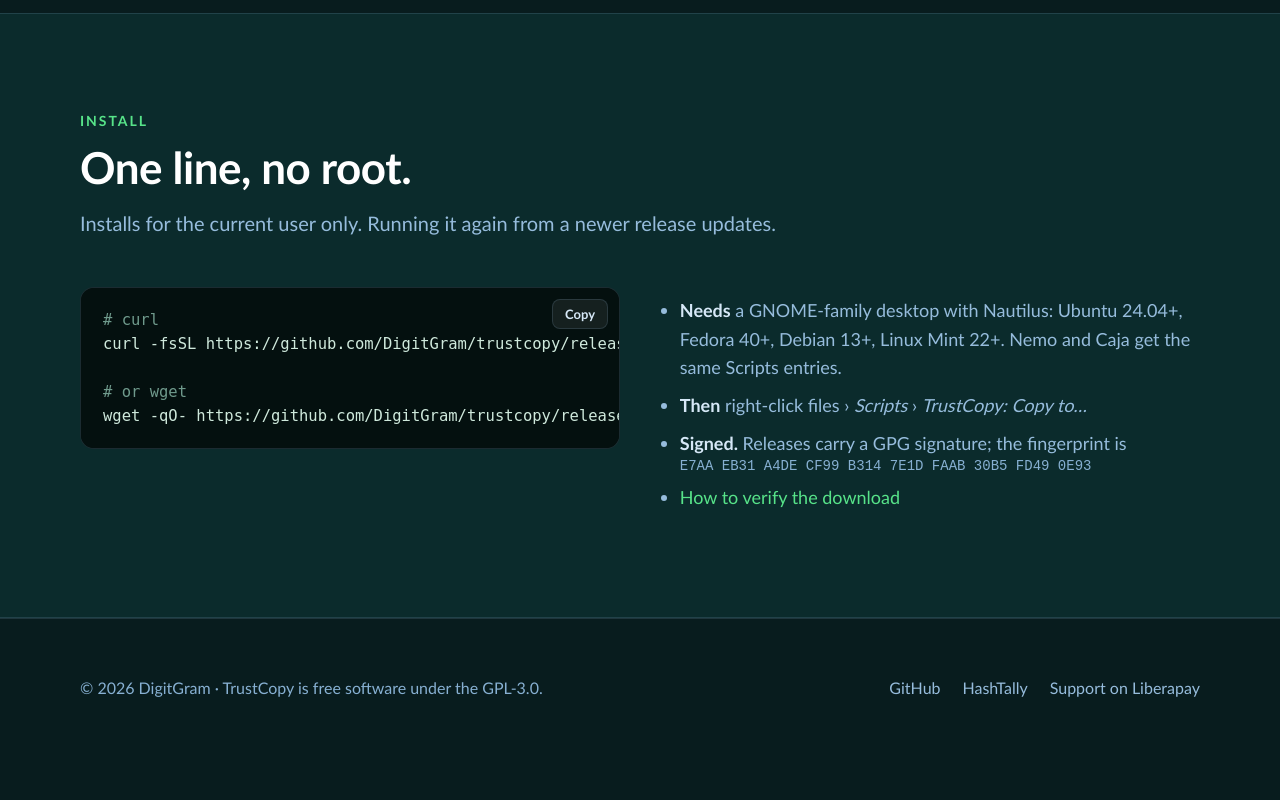
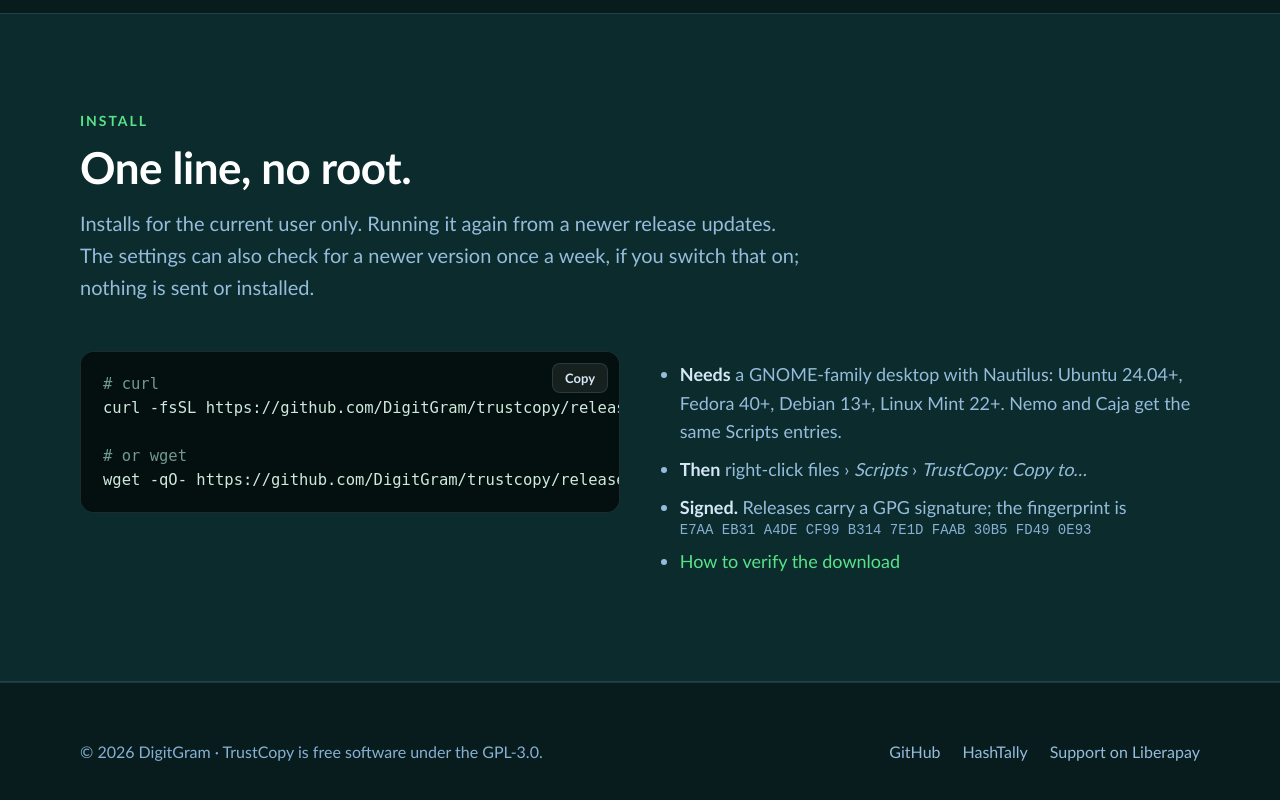
Before and after one commit to DigitGram/trustcopy, a plain HTML site: page index.html in a window 1280 px wide. Shown: the part 4106-4906 px from the top of the page. Before the commit the page ends 4870 px from the top, so only its background shows below. Drawn offline with Linux system fonts and the light colour scheme.

Commit message:
docs: mention the optional weekly update check

```diff
--- a/index.html
+++ b/index.html
@@ -258,7 +258,7 @@ footer .links{display:flex;flex-wrap:wrap;gap:22px}
   <div class="wrap">
     <div class="kicker">Install</div>
     <h2>One line, no root.</h2>
-    <p class="intro">Installs for the current user only. Running it again from a newer release updates.</p>
+    <p class="intro">Installs for the current user only. Running it again from a newer release updates. The settings can also check for a newer version once a week, if you switch that on; nothing is sent or installed.</p>
     <div class="box">
       <div>
         <div class="codewrap">
```
